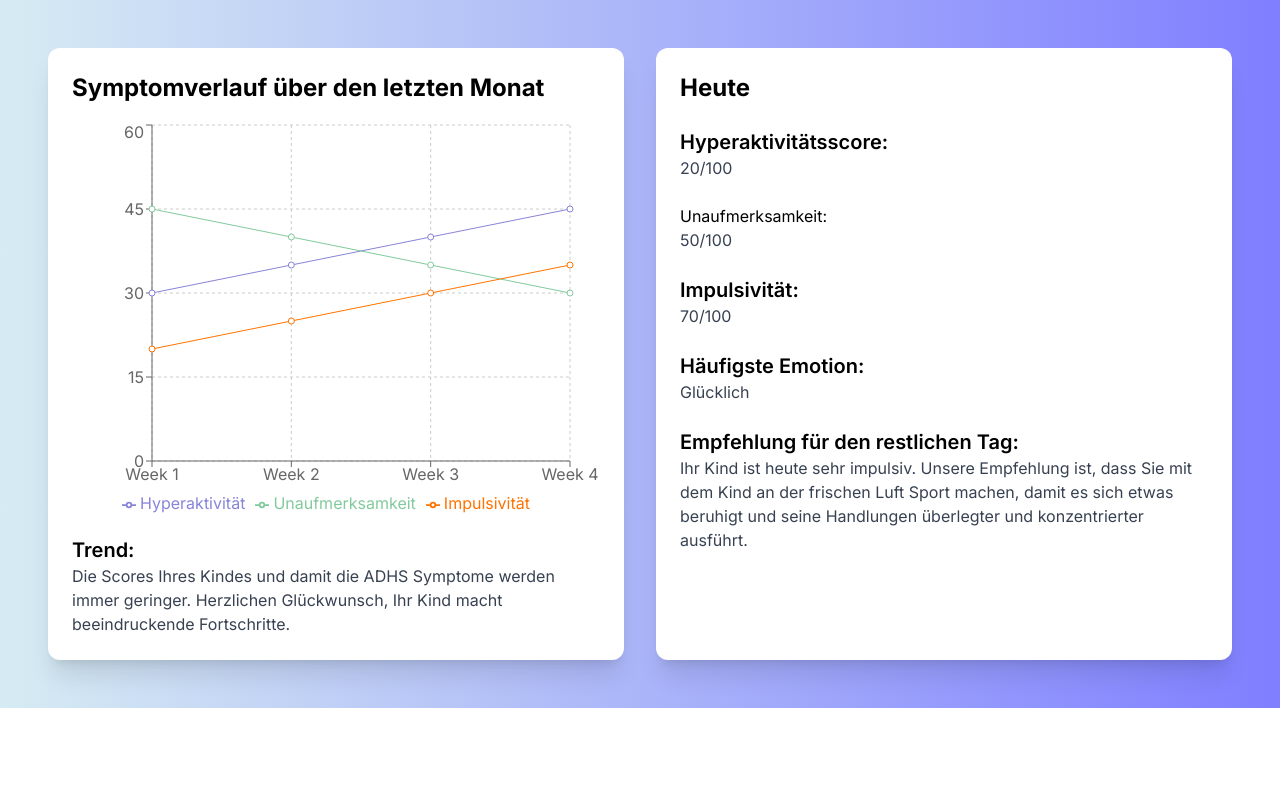
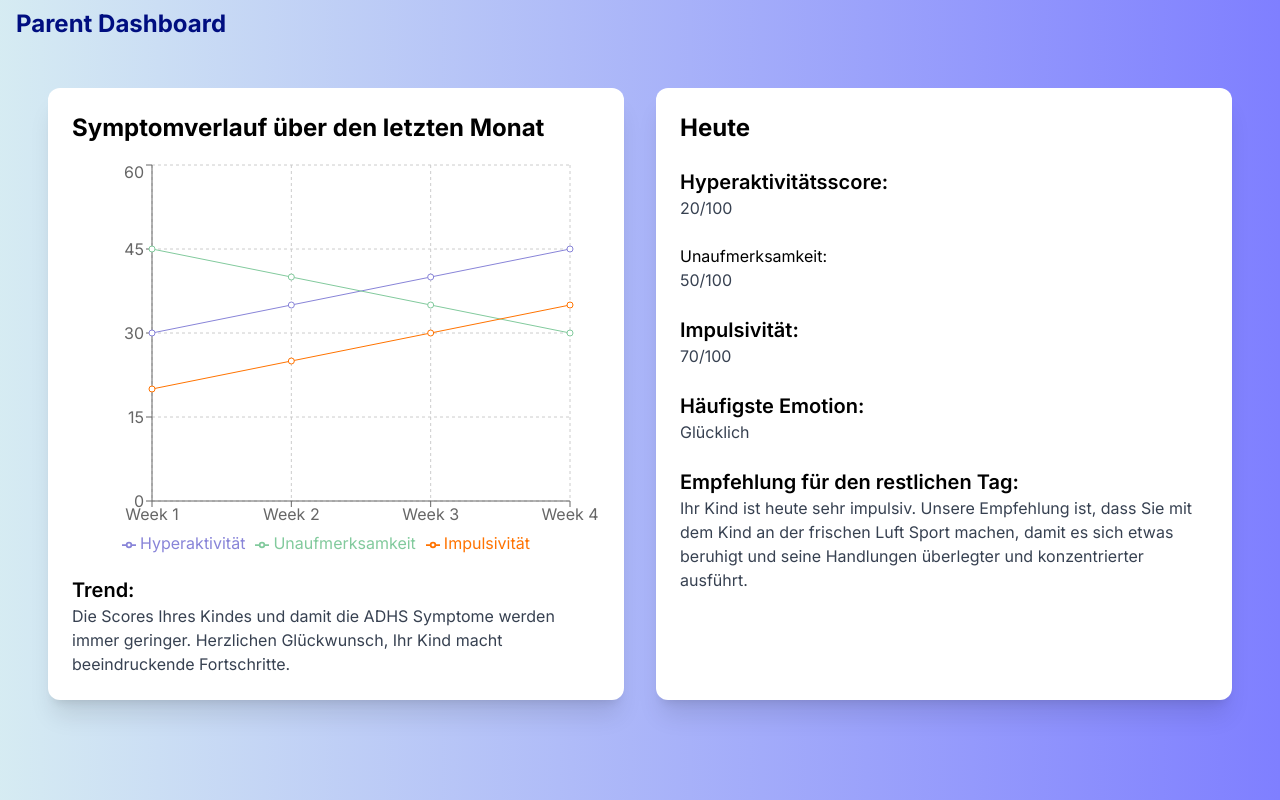
Before and after one commit to timothymaxwellsummers/affectiveComputingADHD, a Next.js app: page /dashboard in a window 1280 px wide. Built offline with nearby package versions, Linux system fonts and the light colour scheme.

Commit message:
fixed background size

```diff
--- a/src/app/components/Game.tsx
+++ b/src/app/components/Game.tsx
@@ -34,7 +34,7 @@ const Game: React.FC = () => {
                         src={selectedGame}
                         title="ADHD Game"
                         className="bg-[rgb(255,255,255)] rounded-xl shadow-xl"
-                        style={{ width: '1000px', height: '600px' }}
+                        style={{ width: '900px', height: '540px' }}
                     ></iframe>
                     </div>
                 </div>
--- a/src/app/dashboard/page.tsx
+++ b/src/app/dashboard/page.tsx
@@ -3,7 +3,10 @@ import SymptomLineChart from './SymptomLineChart';
 
 const DashboardPage: React.FC = () => {
     return (
-    <div className='bg-gradient-to-r from-[rgba(173,216,230,0.5)] to-[rgba(0,0,255,0.5)]'>
+    <div className=''>
+        <h1 className="text-2xl font-bold mt-2 ml-4 text-[rgb(0,14,128)] ">
+          Parent Dashboard
+        </h1>
         <div className="flex flex-col md:flex-row p-12 space-y-8 md:space-y-0 md:space-x-8 ">
             <div className="flex-1 space-y-4 rounded-xl shadow-xl bg-[rgb(255,255,255)]">
                 <div className="p-6">
--- a/src/app/layout.tsx
+++ b/src/app/layout.tsx
@@ -15,8 +15,12 @@ export default function RootLayout({
   children: React.ReactNode;
 }>) {
   return (
-    <html lang="en">
-      <body className={inter.className}>{children}</body>
+    <html lang="en" className="h-full">
+      <body className={`${inter.className} h-full`}>
+        <div className="bg-gradient-to-r from-[rgba(173,216,230,0.5)] to-[rgba(0,0,255,0.5)] min-h-screen flex flex-col">
+          {children}
+        </div>
+      </body>
     </html>
   );
 }
--- a/src/app/page.tsx
+++ b/src/app/page.tsx
@@ -14,8 +14,8 @@ export default function Home() {
 
   return (
     <main className="">
-      <div className="bg-gradient-to-r from-[rgba(173,216,230,0.5)] to-[rgba(0,0,255,0.5)]  p-4 ">
-        <h1 className="text-2xl font-bold my-4 ml-4 text-[rgb(0,14,128)] ">
+      <div className="">
+        <h1 className="text-2xl font-bold mt-2 mb-4 ml-4 text-[rgb(0,14,128)] ">
           Affective ADHD
         </h1>
 
```
